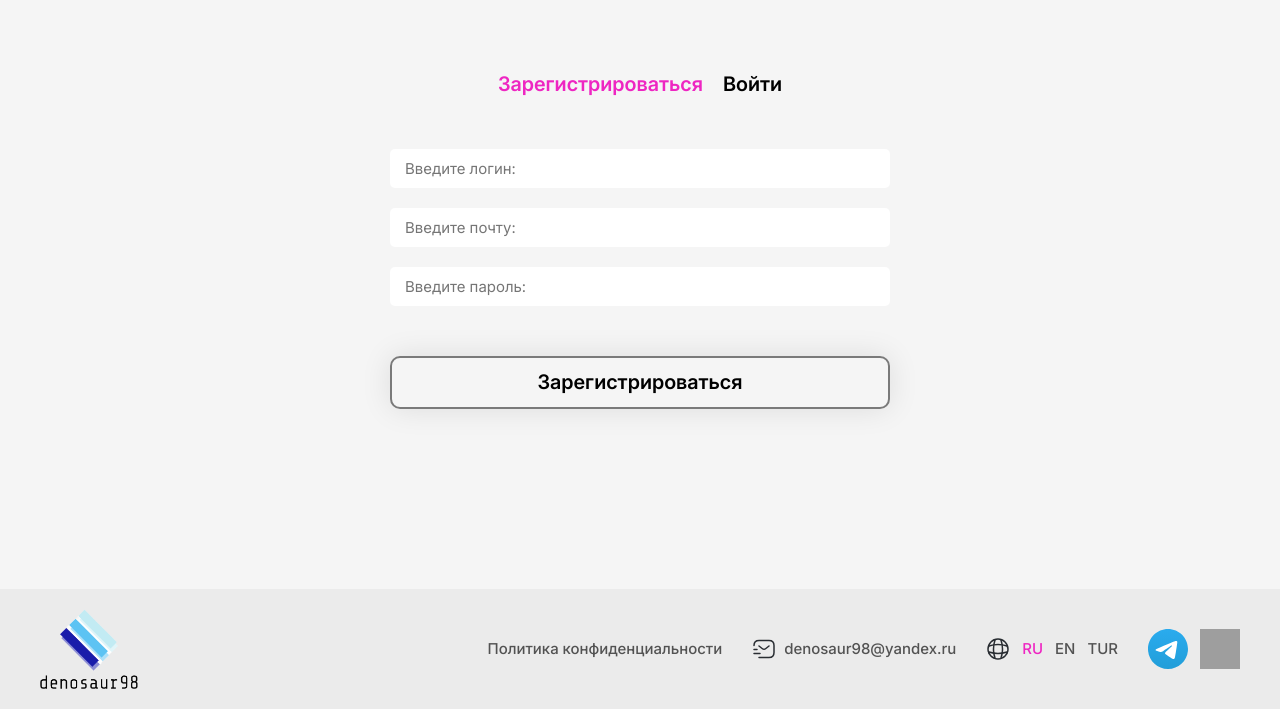
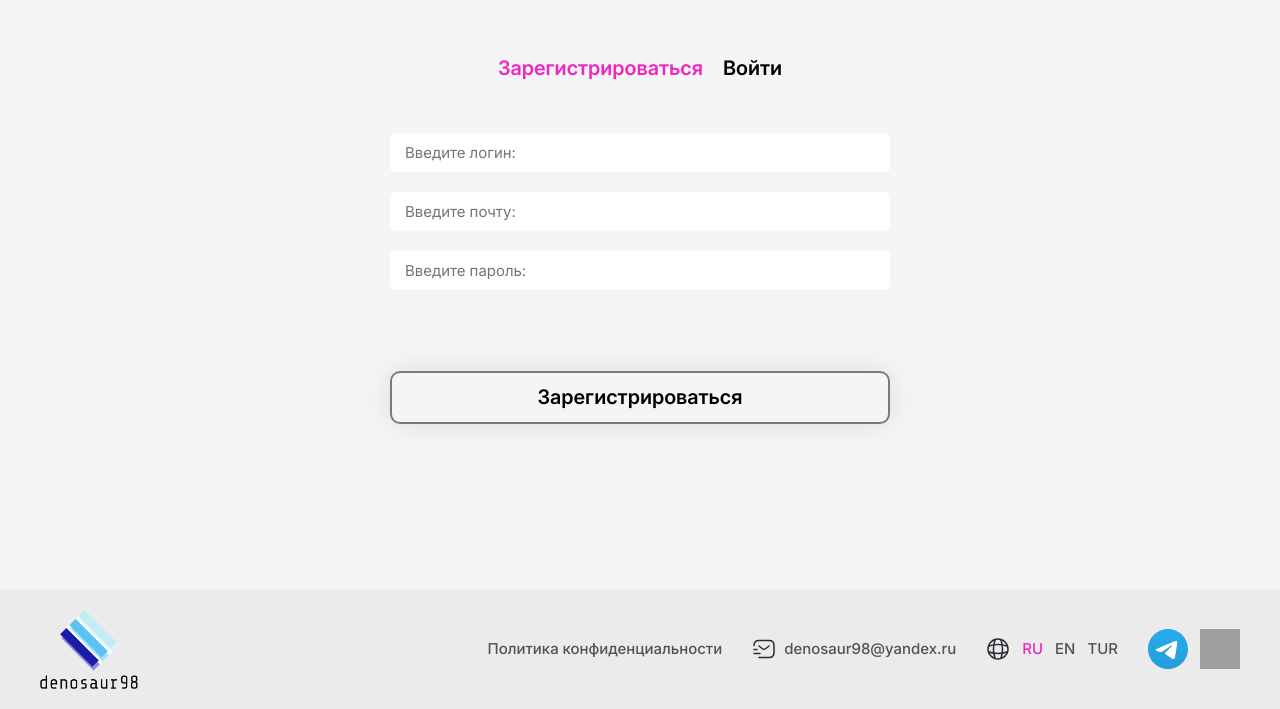
Before and after one commit to denosaur98/chat, a Vue app in the folder frontend/: page / in a window 1280 px wide. Shown: the part 111-820 px from the top of the page. Built offline with nearby package versions, Linux system fonts and the light colour scheme; grey boxes are pictures that could not be loaded.

Commit message:
fix form auth

```diff
--- a/frontend/src/pages/AuthPage.vue
+++ b/frontend/src/pages/AuthPage.vue
@@ -17,7 +17,7 @@
         <input placeholder="Введите пароль:" v-model="password" type="password">
         <p v-if="errorMessage !== ''" class="error-message">{{ errorMessage }}</p>
       </div>
-      <RouterLink to="/chat" @click.prevent="isAuth ? loginUser() : registration()">{{ isAuth ? 'Войти' : 'Зарегистрироваться' }}</RouterLink>
+      <RouterLink to="/chat" @click.prevent="isAuth ? loginUser() : registration()" class="auth__link">{{ isAuth ? 'Войти' : 'Зарегистрироваться' }}</RouterLink>
     </div>
   </div>
 </template>
@@ -108,6 +108,7 @@ function loggedIn() {
     display: flex;
     flex-direction: column;
     width: 500px;
+    min-height: 370px;
     gap: 20px;
 
     @media (max-width: 800px) {
@@ -166,6 +167,10 @@ function loggedIn() {
         color: rgb(194, 42, 42);
       }
     }
+
+    .auth__link {
+      margin-top: auto;
+    }
   }
 
   a {
```
